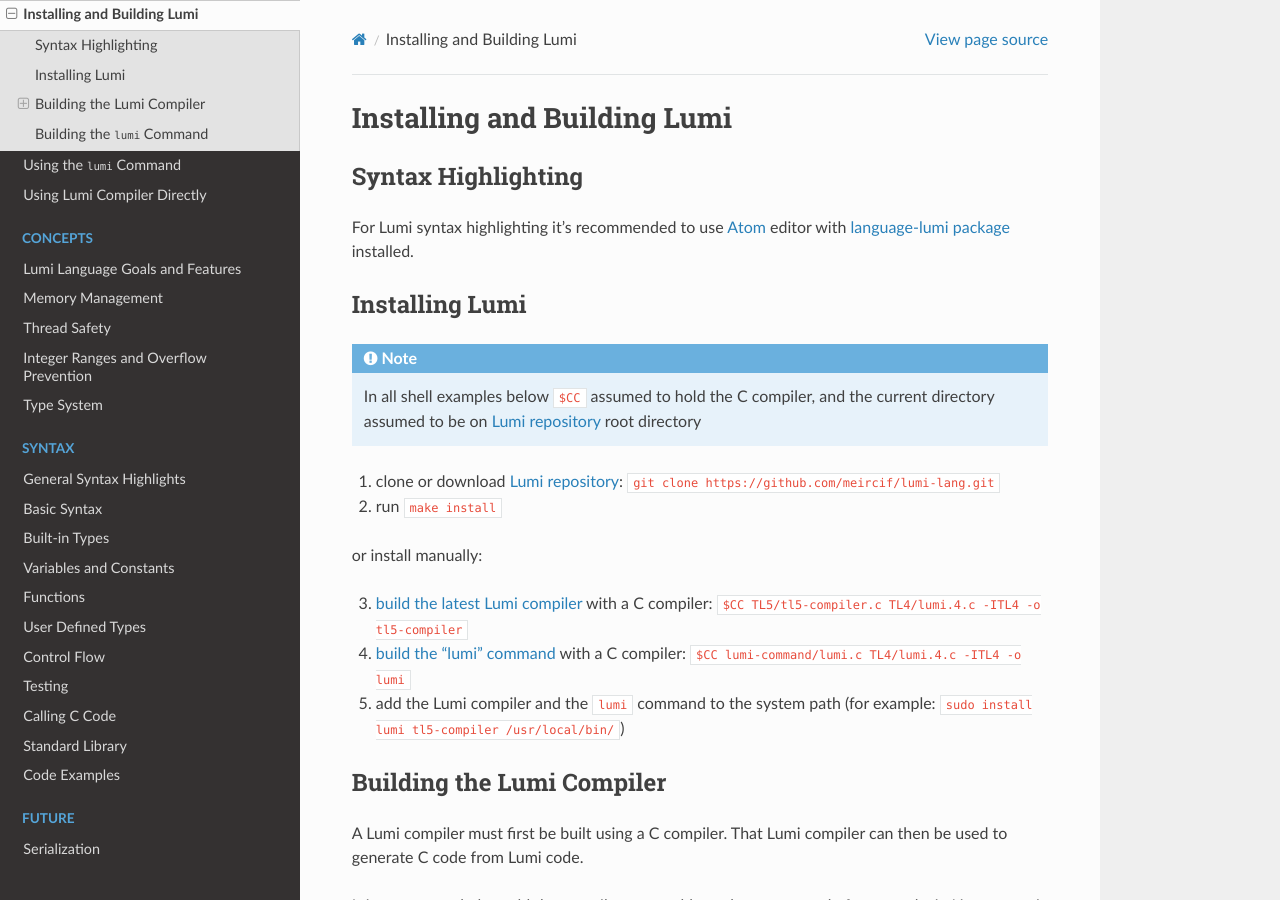
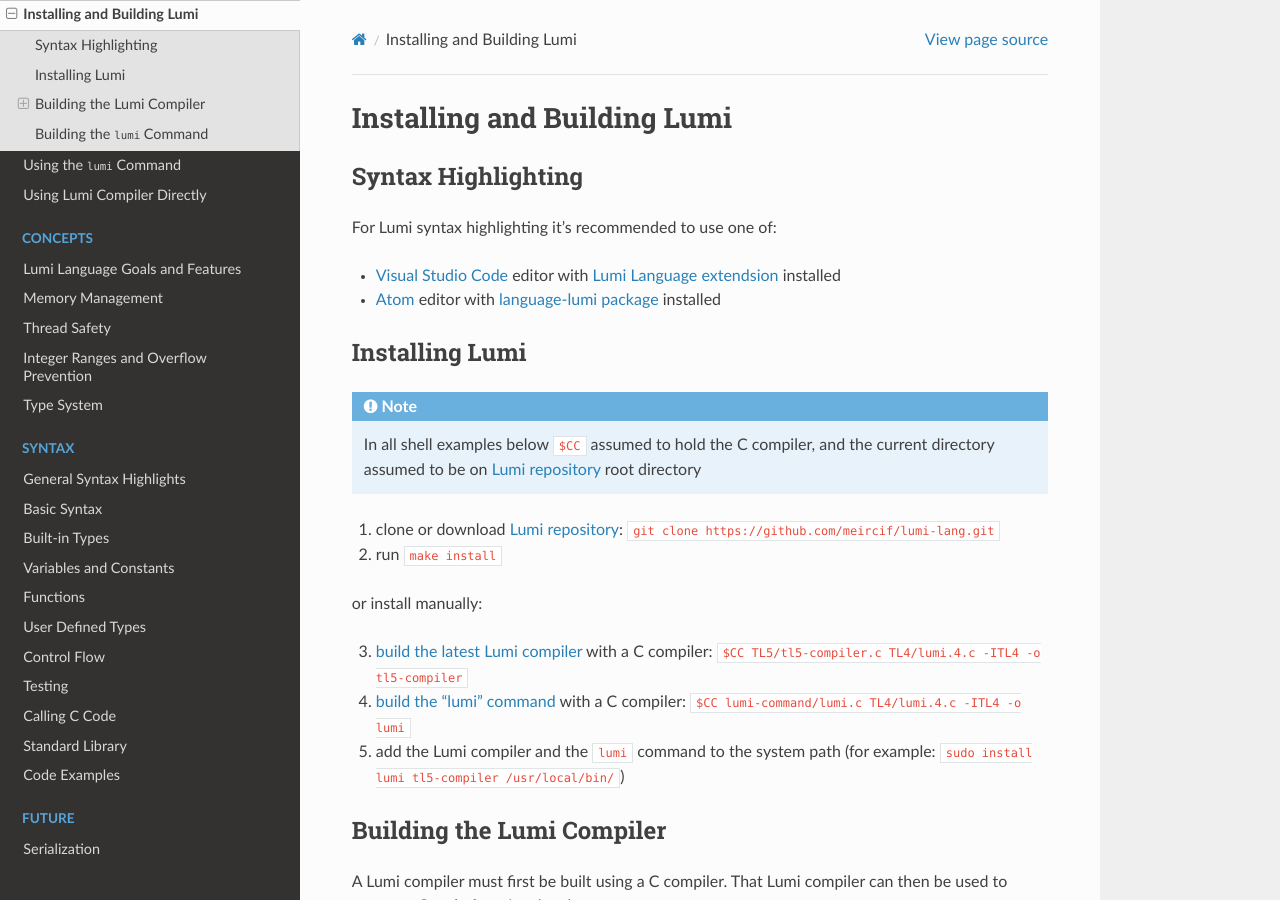
Before and after one commit to meircif/lumi-lang, a Sphinx documentation site: the page built from docs/install.rst, in a window 1280 px wide and 900 px high. Built offline with Sphinx 7.4.7 and the Read the Docs theme 2.0.0, drawn with Linux system fonts in a browser that asks for light colours.

Commit message:
Document VScode syntax highlighting option

```diff
--- a/docs/functions.rst
+++ b/docs/functions.rst
@@ -40,11 +40,11 @@
    func split-arguments1(
        copy Uint32 x, copy Uint32 y)->(var Uint32 z, var Uint32 w)
 
-   func split-arguments0(
+   func split-arguments2(
        copy Uint32 x, copy Uint32 y)->(
        var Uint32 z, var Uint32 w)
 
-   func split-arguments0(
+   func split-arguments3(
        copy Uint32 x,
        copy Uint32 y)->(
        var Uint32 z,
--- a/docs/install.rst
+++ b/docs/install.rst
@@ -5,8 +5,11 @@
 
 Syntax Highlighting
 -------------------
-For Lumi syntax highlighting it's recommended to use `Atom`_ editor with
-`language-lumi package`_ installed.
+For Lumi syntax highlighting it's recommended to use one of:
+
+* `Visual Studio Code`_ editor with `Lumi Language extendsion`_
+  installed
+* `Atom`_ editor with `language-lumi package`_ installed
 
 Installing Lumi
 ---------------
@@ -91,6 +94,8 @@
 It is recommended to add the compiler executable to the system path, for
 example, in Linux move it to ``/usr/local/bin/``.
 
+.. _Visual Studio Code: https://code.visualstudio.com
+.. _Lumi Language extendsion: https://marketplace.visualstudio.com/items?itemName=meircif.lumi
 .. _Atom: https://atom.io
 .. _language-lumi package: https://atom.io/packages/language-lumi
 .. _Lumi repository: https://github.com/meircif/lumi-lang
--- a/docs/integer.rst
+++ b/docs/integer.rst
@@ -17,7 +17,7 @@
 
    func compute(Int{0:20} x)->(Int{-10:10} y)
       y := 20  ; error - clearly out of range
-      y := other  ; error - may be out of range
+      y := x  ; error - may be out of range
 
 Assigning a constant or an integer with overlapped range are naturally legal,
 for example::
```
Also changed, not shown: README.md (+8 -3 lines), docs/goals.rst (+4 -3 lines), 1 other file.
